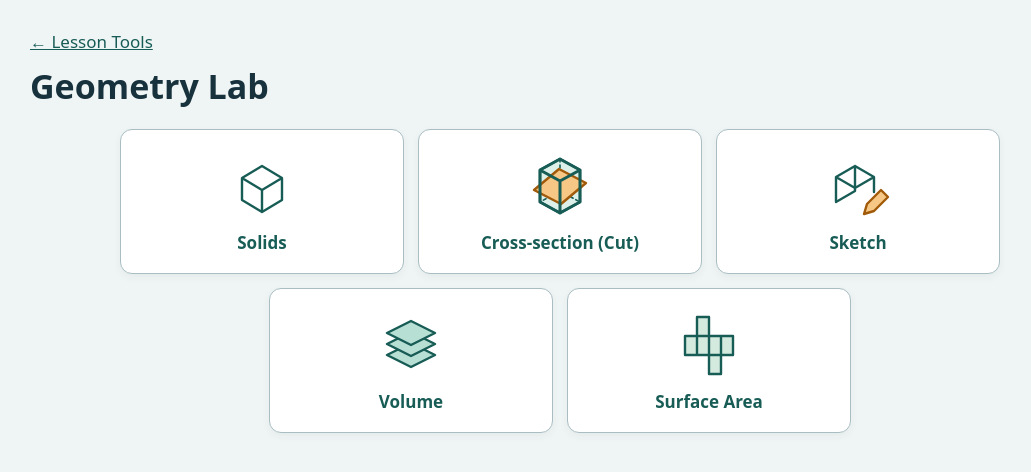
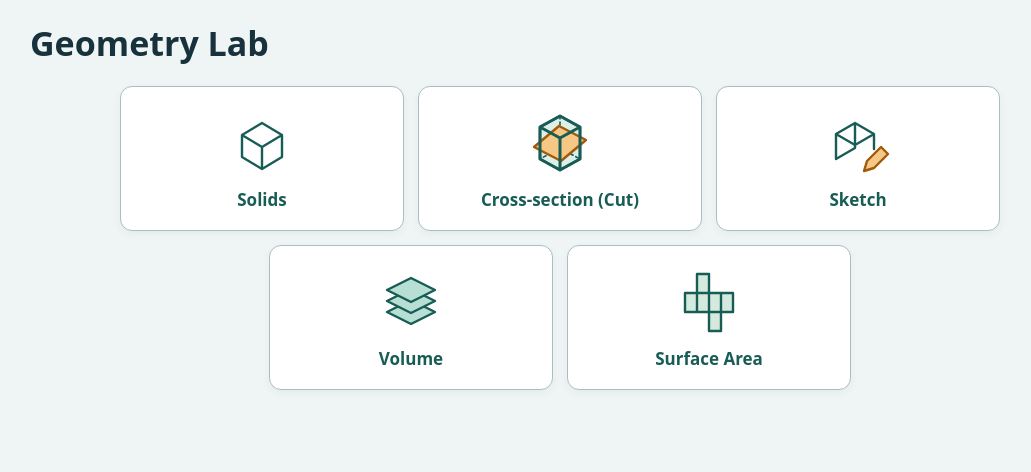
Before and after one commit to schrodingerslena/lesson_tools, a plain HTML site: page geometry/index.html in a window 1280 px wide. Shown: the whole page, without its empty margins (80-1111 px from the left). Drawn offline with Linux system fonts and the light colour scheme.

Commit message:
Remove Lesson Tools back link from Geometry Lab home

```diff
--- a/geometry/index.html
+++ b/geometry/index.html
@@ -2,7 +2,7 @@
 <style>
 *{box-sizing:border-box}body{margin:0;background:#eff5f4;color:#18323d;font:17px system-ui}main{max-width:1100px;margin:auto;padding:20px}h1{margin:0 0 16px}nav,section{display:flex;flex-wrap:wrap;gap:8px;margin:10px 0}button,a{font:inherit}button{padding:10px 16px;min-height:50px;border:1px solid #a9bdc2;border-radius:12px;background:white;color:inherit;font-weight:650}button[aria-pressed=true]{background:#185c56;color:white}button:focus-visible{outline:3px solid #a55d12}article{display:grid;grid-template-columns:minmax(0,2fr) minmax(220px,1fr);gap:16px}svg{width:100%;background:white;border-radius:16px;display:block}#model{touch-action:none;user-select:none;cursor:grab}aside{background:white;border-radius:16px;padding:16px}p{margin:10px 0}a{color:#185c56}@media(max-width:680px){article{grid-template-columns:1fr}}
 .entries{display:grid;grid-template-columns:repeat(auto-fit,minmax(175px,1fr));gap:12px}.entries a{display:block;padding:18px;border:1px solid #a9bdc2;border-radius:12px;background:white;font-weight:650;text-decoration:none}.entries a:hover,.entries a:focus-visible{outline:3px solid #185c56}.entries{grid-template-columns:repeat(6,minmax(0,1fr));gap:14px;max-width:880px;margin:20px auto}.entries a{grid-column:span 2;display:flex;min-height:145px;align-items:center;justify-content:center;flex-direction:column;gap:8px;text-align:center;color:#185c56;box-shadow:0 3px 8px #18323d0d}.entries a:nth-child(4){grid-column:2/span 2}.entries a svg{width:64px;height:74px;background:none;border-radius:0}.entries a:hover{background:#e7f3ee}@media(max-width:630px){.entries{grid-template-columns:repeat(2,minmax(0,1fr))}.entries a,.entries a:nth-child(4){grid-column:auto}.entries a:last-child{grid-column:1/-1}}@media(max-width:340px){.entries{grid-template-columns:1fr}}</style>
-<main><p><a href="../">← Lesson Tools</a></p><h1>Geometry Lab</h1><nav class="entries" aria-label="Geometry topics">
+<main><h1>Geometry Lab</h1><nav class="entries" aria-label="Geometry topics">
 <a href="practice.html?topic=solids"><svg viewBox="0 0 64 74" aria-hidden="true" fill="none" stroke="currentColor" stroke-width="2.4" stroke-linecap="round" stroke-linejoin="round"><path d="m12 29 20-12 20 12v22L32 63 12 51z M12 29l20 12 20-12 M32 41v22"/></svg><span>Solids</span></a>
 <a href="practice.html?topic=cut"><svg viewBox="0 0 64 74" aria-hidden="true" fill="none" stroke="currentColor" stroke-width="2.4" stroke-linecap="round" stroke-linejoin="round"><path d="M12 21 32 10 52 21V53L32 64 12 53Z" fill="#dcefe9"/><path d="M32 10V42L12 53 M32 42 52 53" stroke="#185c56" stroke-width="1.6" stroke-dasharray="3 3"/><path d="M6 41 31 20 58 34 33 55Z" fill="#f7c885" stroke="#a15a09"/><path d="M12 21 32 10 52 21 32 32Z M12 21V53L32 64 52 53V21M32 32V64" stroke="#185c56" stroke-width="3"/></svg><span>Cross-section (Cut)</span></a>
 <a href="practice.html?topic=sketch"><svg viewBox="0 0 64 74" aria-hidden="true" fill="none" stroke="currentColor" stroke-width="2.4" stroke-linecap="round" stroke-linejoin="round"><path d="M10 53 10 28 29 17 29 42 10 53 M10 28 29 39 48 28 M29 17 48 28 48 43"/><path d="m38 65 3-10 14-14 7 7-14 14z" fill="#f7c885" stroke="#a15a09"/></svg><span>Sketch</span></a>
```
